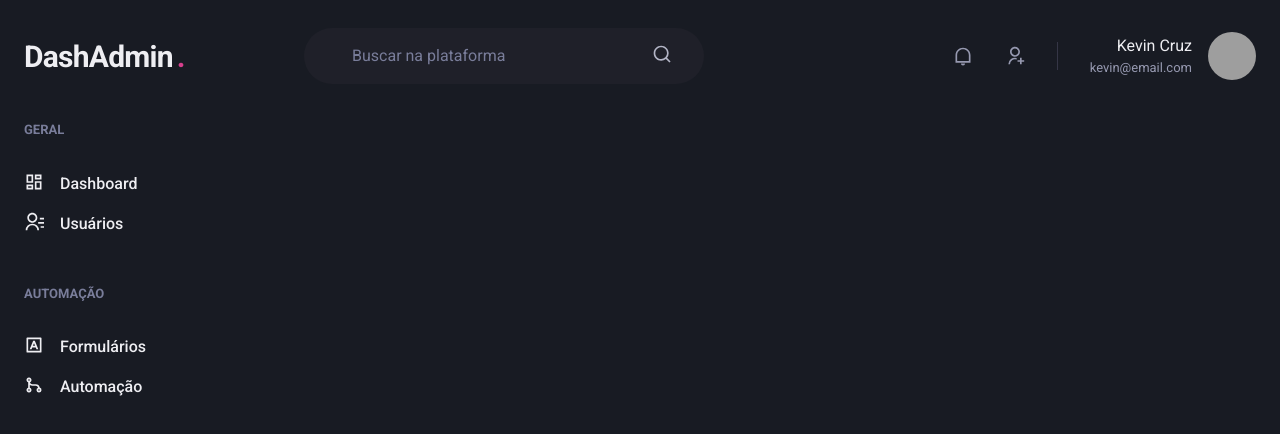
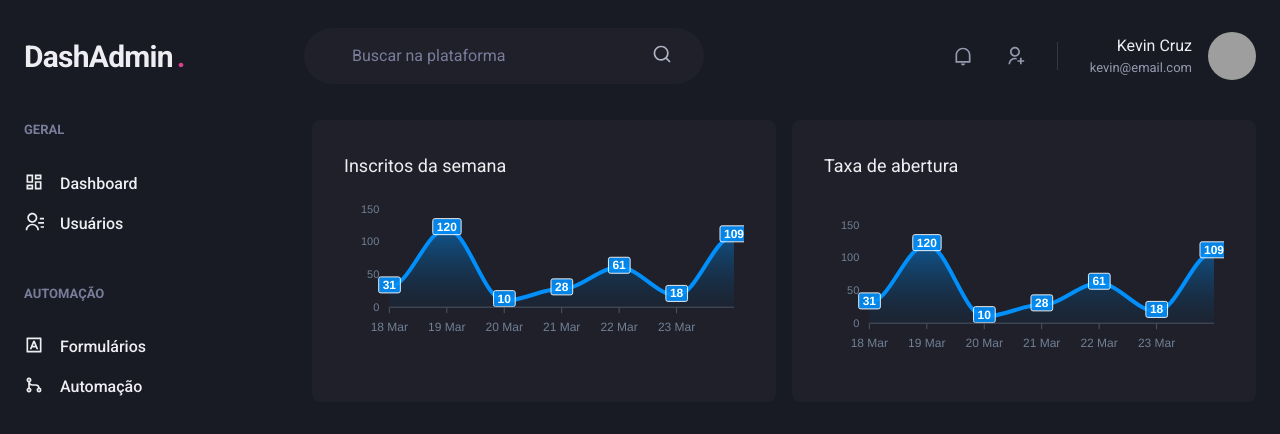
Before and after one commit to kevinmcruzp/dashadmin, a Next.js app: page /dashboard in a window 1280 px wide. Shown: the top 434 px of the page. Built offline with nearby package versions, Linux system fonts and the light colour scheme; grey boxes are pictures that could not be loaded.

Commit message:
Pagina Dashboard

```diff
--- a/package.json
+++ b/package.json
@@ -12,9 +12,11 @@
     "@chakra-ui/react": "^2.3.5",
     "@emotion/react": "^11.10.4",
     "@emotion/styled": "^11.10.4",
+    "apexcharts": "^3.35.5",
     "framer-motion": "^7.5.2",
     "next": "12.3.1",
     "react": "18.2.0",
+    "react-apexcharts": "^1.4.0",
     "react-dom": "18.2.0",
     "react-icons": "^4.4.0"
   },
--- a/src/pages/dashboard.tsx
+++ b/src/pages/dashboard.tsx
@@ -1,6 +1,59 @@
-import { Flex } from "@chakra-ui/react";
+import { Box, Flex, SimpleGrid, Text, theme } from "@chakra-ui/react";
+import { ApexOptions } from "apexcharts";
+import dynamic from "next/dynamic";
 import { Header } from "../components/Header";
 import { Sidebar } from "../components/Sidebar";
+
+const Chart = dynamic(() => import("react-apexcharts"), {
+  ssr: false,
+});
+
+const options: ApexOptions = {
+  chart: {
+    toolbar: {
+      show: false,
+    },
+    zoom: {
+      enabled: false,
+    },
+    foreColor: theme.colors.gray[500],
+  },
+  grid: {
+    show: false,
+  },
+  tooltip: {
+    enabled: false,
+  },
+  xaxis: {
+    type: "datetime",
+    axisBorder: {
+      color: theme.colors.gray[600],
+    },
+    axisTicks: {
+      color: theme.colors.gray[600],
+    },
+    categories: [
+      "2021-03-18T00:00:00.000Z",
+      "2021-03-19T00:00:00.000Z",
+      "2021-03-20T00:00:00.000Z",
+      "2021-03-21T00:00:00.000Z",
+      "2021-03-22T00:00:00.000Z",
+      "2021-03-23T00:00:00.000Z",
+      "2021-03-24T00:00:00.000Z",
+    ],
+  },
+  fill: {
+    opacity: 0.3,
+    type: "gradient",
+    gradient: {
+      shade: "dark",
+      opacityFrom: 0.7,
+      opacityTo: 0.3,
+    },
+  },
+};
+
+const series = [{ name: "series1", data: [31, 120, 10, 28, 61, 18, 109] }];
 
 export default function Dashboard() {
   return (
@@ -9,6 +62,31 @@
 
       <Flex w="100%" my="6" maxW={1480} mx="auto" px="6">
         <Sidebar />
+
+        <SimpleGrid
+          flex="1"
+          gap="4"
+          minChildWidth="320px"
+          alignContent="flex-start"
+        >
+          <Box p="8" bg="gray.800" borderRadius={8} pb="4">
+            <Text fontSize="lg" mb="4">
+              Inscritos da semana
+              <Chart
+                options={options}
+                series={series}
+                type="area"
+                height={160}
+              />
+            </Text>
+          </Box>
+          <Box p="8" bg="gray.800" borderRadius={8}>
+            <Text fontSize="lg" mb="4">
+              Taxa de abertura
+            </Text>
+            <Chart options={options} series={series} type="area" height={160} />
+          </Box>
+        </SimpleGrid>
       </Flex>
     </Flex>
   );
```
Also changed, not shown: 1 other file (tests, documents, lock files or other folders).
